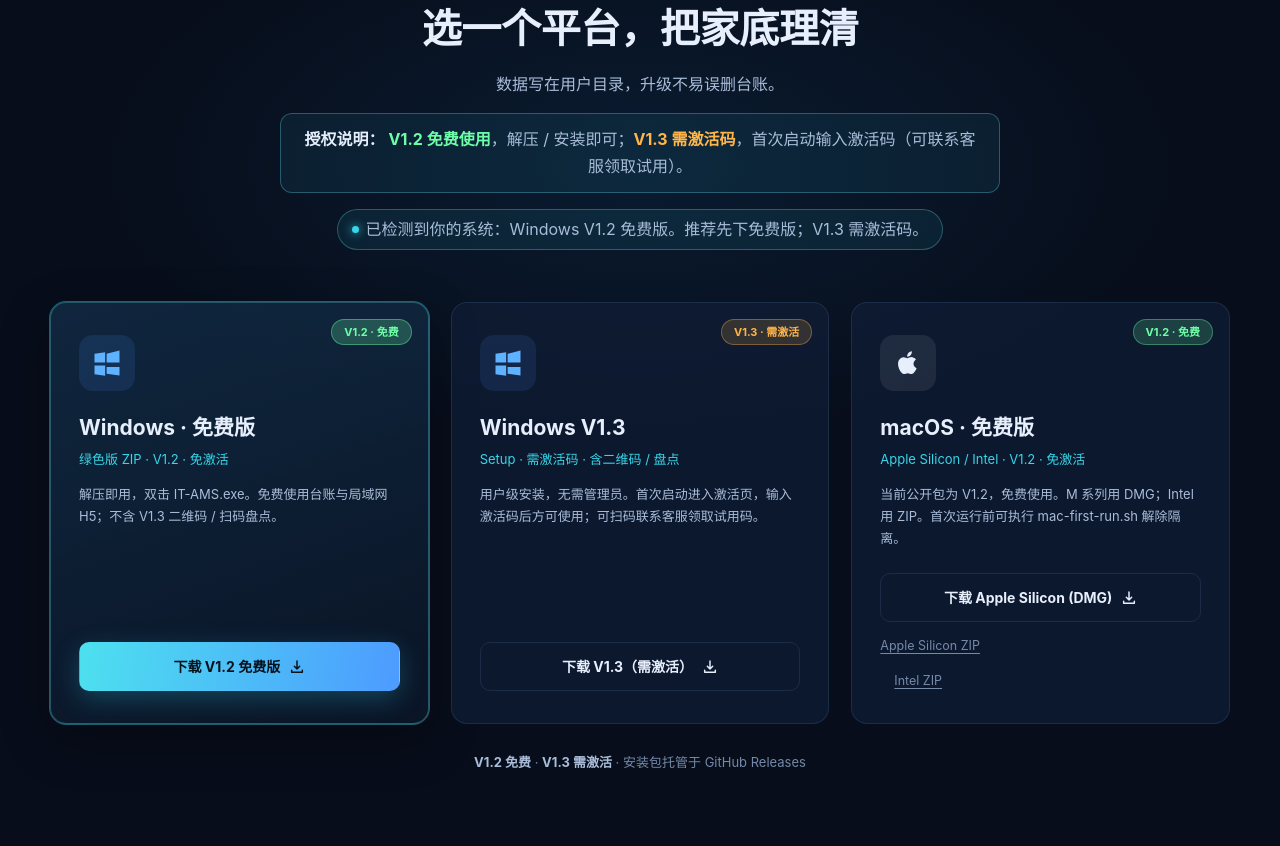
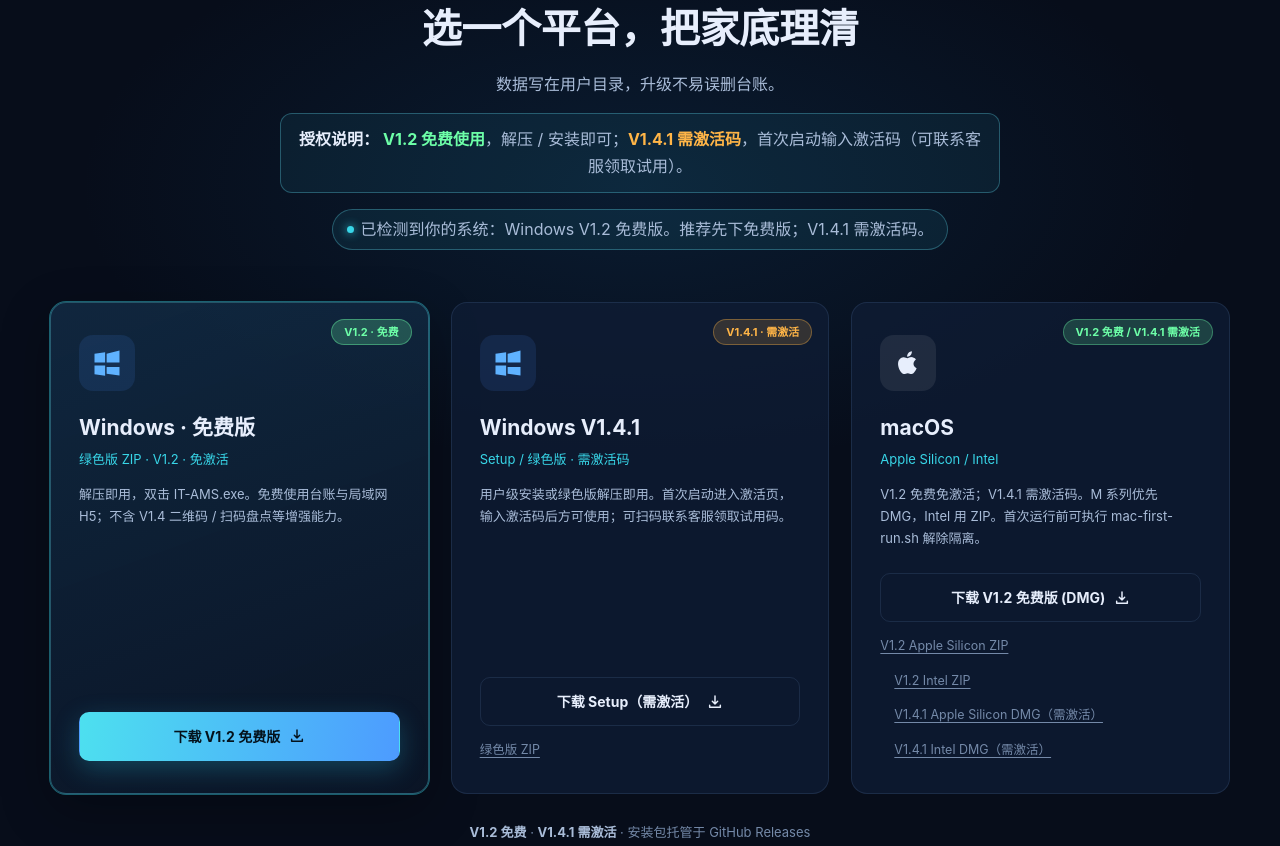
Before and after one commit to zybkpro/ITAMS, a plain HTML site: page site/index.html in a window 1280 px wide. Shown: the part 5672-6518 px from the top of the page. Drawn offline with Linux system fonts and the light colour scheme.

Commit message:
下载区改为 V1.2 免费 + V1.4.1 需激活
移除 V1.3 安装包入口，指向新版 Releases。

```diff
--- a/site/index.html
+++ b/site/index.html
@@ -269,7 +269,7 @@
       <span class="kicker">开始使用</span>
       <h2>选一个平台，把家底理清</h2>
       <p>数据写在用户目录，升级不易误删台账。</p>
-      <p class="license-callout" role="note"><strong>授权说明：</strong><span class="lic-free">V1.2 免费使用</span>，解压 / 安装即可；<span class="lic-paid">V1.3 需激活码</span>，首次启动输入激活码（可联系客服领取试用）。</p>
+      <p class="license-callout" role="note"><strong>授权说明：</strong><span class="lic-free">V1.2 免费使用</span>，解压 / 安装即可；<span class="lic-paid">V1.4.1 需激活码</span>，首次启动输入激活码（可联系客服领取试用）。</p>
       <p class="os-hint" id="os-hint" aria-live="polite"></p>
     </div>
     <div class="download-grid">
@@ -278,29 +278,32 @@
         <div class="dl-logo win"><svg viewBox="0 0 24 24" width="30" height="30" fill="currentColor"><path d="M2 4.5l8.5-1.2v8.2H2V4.5zm0 9.4h8.5v8.2L2 20.9v-7zm9.7-9.3L22 2v9.5h-10.3V4.6zm0 10.5H22V22l-10.3-1.4v-6.8z"/></svg></div>
         <h3>Windows · 免费版</h3>
         <p class="dl-meta">绿色版 ZIP · V1.2 · 免激活</p>
-        <p class="dl-note">解压即用，双击 IT-AMS.exe。免费使用台账与局域网 H5；不含 V1.3 二维码 / 扫码盘点。</p>
+        <p class="dl-note">解压即用，双击 IT-AMS.exe。免费使用台账与局域网 H5；不含 V1.4 二维码 / 扫码盘点等增强能力。</p>
         <a class="btn btn-primary btn-block" href="https://github.com/zybkpro/ITAMS/releases/download/v1.2.0/IT-AMS-win32-x64-green-1.2.0.zip" download>下载 V1.2 免费版 <svg viewBox="0 0 24 24" width="16" height="16" fill="none" stroke="currentColor" stroke-width="2.2" stroke-linecap="round" stroke-linejoin="round"><path d="M12 3v12m0 0l-4-4m4 4l4-4M4 17v3h16v-3"/></svg></a>
       </div>
       <div class="dl-card" data-platform="WindowsPaid">
-        <span class="dl-ribbon">V1.3 · 需激活</span>
+        <span class="dl-ribbon">V1.4.1 · 需激活</span>
         <div class="dl-logo win"><svg viewBox="0 0 24 24" width="30" height="30" fill="currentColor"><path d="M2 4.5l8.5-1.2v8.2H2V4.5zm0 9.4h8.5v8.2L2 20.9v-7zm9.7-9.3L22 2v9.5h-10.3V4.6zm0 10.5H22V22l-10.3-1.4v-6.8z"/></svg></div>
-        <h3>Windows V1.3</h3>
-        <p class="dl-meta">Setup · 需激活码 · 含二维码 / 盘点</p>
-        <p class="dl-note">用户级安装，无需管理员。首次启动进入激活页，输入激活码后方可使用；可扫码联系客服领取试用码。</p>
-        <a class="btn btn-outline btn-block" href="https://github.com/zybkpro/ITAMS/releases/download/v1.3.0/IT-AMS-win32-x64-Setup-1.3.0.exe" download>下载 V1.3（需激活） <svg viewBox="0 0 24 24" width="16" height="16" fill="none" stroke="currentColor" stroke-width="2.2" stroke-linecap="round" stroke-linejoin="round"><path d="M12 3v12m0 0l-4-4m4 4l4-4M4 17v3h16v-3"/></svg></a>
+        <h3>Windows V1.4.1</h3>
+        <p class="dl-meta">Setup / 绿色版 · 需激活码</p>
+        <p class="dl-note">用户级安装或绿色版解压即用。首次启动进入激活页，输入激活码后方可使用；可扫码联系客服领取试用码。</p>
+        <a class="btn btn-outline btn-block" href="https://github.com/zybkpro/ITAMS/releases/download/v1.4.1/IT-AMS-win32-x64-Setup-1.4.1.exe" download>下载 Setup（需激活） <svg viewBox="0 0 24 24" width="16" height="16" fill="none" stroke="currentColor" stroke-width="2.2" stroke-linecap="round" stroke-linejoin="round"><path d="M12 3v12m0 0l-4-4m4 4l4-4M4 17v3h16v-3"/></svg></a>
+        <a class="dl-alt" href="https://github.com/zybkpro/ITAMS/releases/download/v1.4.1/IT-AMS-win32-x64-green-1.4.1.zip" download>绿色版 ZIP</a>
       </div>
       <div class="dl-card" data-platform="macOS">
-        <span class="dl-ribbon">V1.2 · 免费</span>
+        <span class="dl-ribbon">V1.2 免费 / V1.4.1 需激活</span>
         <div class="dl-logo mac"><svg viewBox="0 0 24 24" width="30" height="30" fill="currentColor"><path d="M16.4 12.6c0-2.3 1.9-3.4 2-3.5-1.1-1.6-2.8-1.8-3.4-1.8-1.4-.1-2.8.9-3.5.9s-1.8-.9-3-.8c-1.5 0-2.9.9-3.7 2.2-1.6 2.7-.4 6.8 1.1 9 .8 1.1 1.7 2.3 2.9 2.2 1.2 0 1.6-.7 3-.7s1.8.7 3 .7c1.2 0 2-1.1 2.8-2.2.9-1.2 1.2-2.4 1.3-2.5-.1 0-2.5-1-2.5-3.5zM14.2 5.6c.6-.8 1-1.9.9-3-.9 0-2.1.6-2.8 1.4-.6.7-1.1 1.8-1 2.9 1 .1 2.1-.5 2.9-1.3z"/></svg></div>
-        <h3>macOS · 免费版</h3>
-        <p class="dl-meta">Apple Silicon / Intel · V1.2 · 免激活</p>
-        <p class="dl-note">当前公开包为 V1.2，免费使用。M 系列用 DMG；Intel 用 ZIP。首次运行前可执行 mac-first-run.sh 解除隔离。</p>
-        <a class="btn btn-outline btn-block" href="https://github.com/zybkpro/ITAMS/releases/download/v1.2.0/IT-AMS-macOS-arm64-1.2.0.dmg" download>下载 Apple Silicon (DMG) <svg viewBox="0 0 24 24" width="16" height="16" fill="none" stroke="currentColor" stroke-width="2.2" stroke-linecap="round" stroke-linejoin="round"><path d="M12 3v12m0 0l-4-4m4 4l4-4M4 17v3h16v-3"/></svg></a>
-        <a class="dl-alt" href="https://github.com/zybkpro/ITAMS/releases/download/v1.2.0/IT-AMS-macOS-arm64-1.2.0.zip" download>Apple Silicon ZIP</a>
-        <a class="dl-alt" href="https://github.com/zybkpro/ITAMS/releases/download/v1.2.0/IT-AMS-macOS-x64-1.2.0.zip" download>Intel ZIP</a>
+        <h3>macOS</h3>
+        <p class="dl-meta">Apple Silicon / Intel</p>
+        <p class="dl-note">V1.2 免费免激活；V1.4.1 需激活码。M 系列优先 DMG，Intel 用 ZIP。首次运行前可执行 mac-first-run.sh 解除隔离。</p>
+        <a class="btn btn-outline btn-block" href="https://github.com/zybkpro/ITAMS/releases/download/v1.2.0/IT-AMS-macOS-arm64-1.2.0.dmg" download>下载 V1.2 免费版 (DMG) <svg viewBox="0 0 24 24" width="16" height="16" fill="none" stroke="currentColor" stroke-width="2.2" stroke-linecap="round" stroke-linejoin="round"><path d="M12 3v12m0 0l-4-4m4 4l4-4M4 17v3h16v-3"/></svg></a>
+        <a class="dl-alt" href="https://github.com/zybkpro/ITAMS/releases/download/v1.2.0/IT-AMS-macOS-arm64-1.2.0.zip" download>V1.2 Apple Silicon ZIP</a>
+        <a class="dl-alt" href="https://github.com/zybkpro/ITAMS/releases/download/v1.2.0/IT-AMS-macOS-x64-1.2.0.zip" download>V1.2 Intel ZIP</a>
+        <a class="dl-alt" href="https://github.com/zybkpro/ITAMS/releases/download/v1.4.1/IT-AMS-macOS-arm64-1.4.1.dmg" download>V1.4.1 Apple Silicon DMG（需激活）</a>
+        <a class="dl-alt" href="https://github.com/zybkpro/ITAMS/releases/download/v1.4.1/IT-AMS-macOS-x64-1.4.1.dmg" download>V1.4.1 Intel DMG（需激活）</a>
       </div>
     </div>
-    <p class="download-hint"><strong>V1.2 免费</strong> · <strong>V1.3 需激活</strong> · 安装包托管于 <a href="https://github.com/zybkpro/ITAMS/releases" target="_blank" rel="noopener">GitHub Releases</a></p>
+    <p class="download-hint"><strong>V1.2 免费</strong> · <strong>V1.4.1 需激活</strong> · 安装包托管于 <a href="https://github.com/zybkpro/ITAMS/releases" target="_blank" rel="noopener">GitHub Releases</a></p>
   </div>
 </section>
 
@@ -325,8 +328,8 @@
         <p>V1.3 已上线：台账末列打开二维码预览/打印；工具栏切到「盘点」建任务并开始；H5 首页点「资产盘点」连扫。同一任务同一资产重复扫不重复计数；盘点本身不改资产状态。</p>
       </details>
       <details class="faq-item">
-        <summary>需要激活码吗？V1.2 和 V1.3 有什么区别？<span class="faq-plus"></span></summary>
-        <p><strong>V1.2 免费使用</strong>，绿色版解压即用，无需激活。<strong>V1.3 需激活码</strong>，首次启动进入全屏激活页，可扫码联系客服领取试用码或购买正式码；含二维码与扫码盘点。H5 端跟随主机，不单独激活。</p>
+        <summary>需要激活码吗？V1.2 和 V1.4.1 有什么区别？<span class="faq-plus"></span></summary>
+        <p><strong>V1.2 免费使用</strong>，绿色版解压即用，无需激活。<strong>V1.4.1 需激活码</strong>，首次启动进入全屏激活页，可扫码联系客服领取试用码或购买正式码；含二维码、扫码盘点等后续增强能力。H5 端跟随主机，不单独激活。</p>
       </details>
       <details class="faq-item">
         <summary>适合多大的资产规模？<span class="faq-plus"></span></summary>
--- a/site/script.js
+++ b/site/script.js
@@ -47,7 +47,7 @@ function applyOSRecommendation(platform) {
   });
   const hint = document.getElementById('os-hint');
   if (hint) {
-    hint.textContent = `已检测到你的系统：${labels[platform] || platform}。推荐先下免费版；V1.3 需激活码。`;
+    hint.textContent = `已检测到你的系统：${labels[platform] || platform}。推荐先下免费版；V1.4.1 需激活码。`;
     hint.classList.add('show');
   }
 }
```
